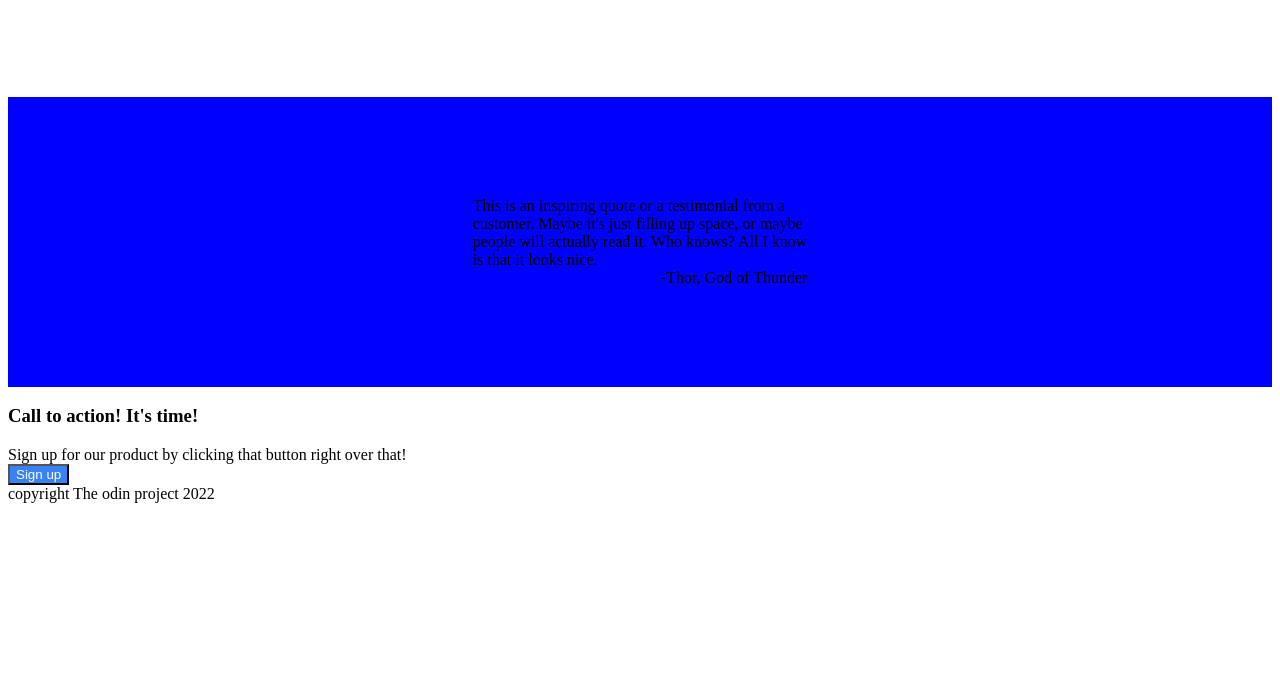
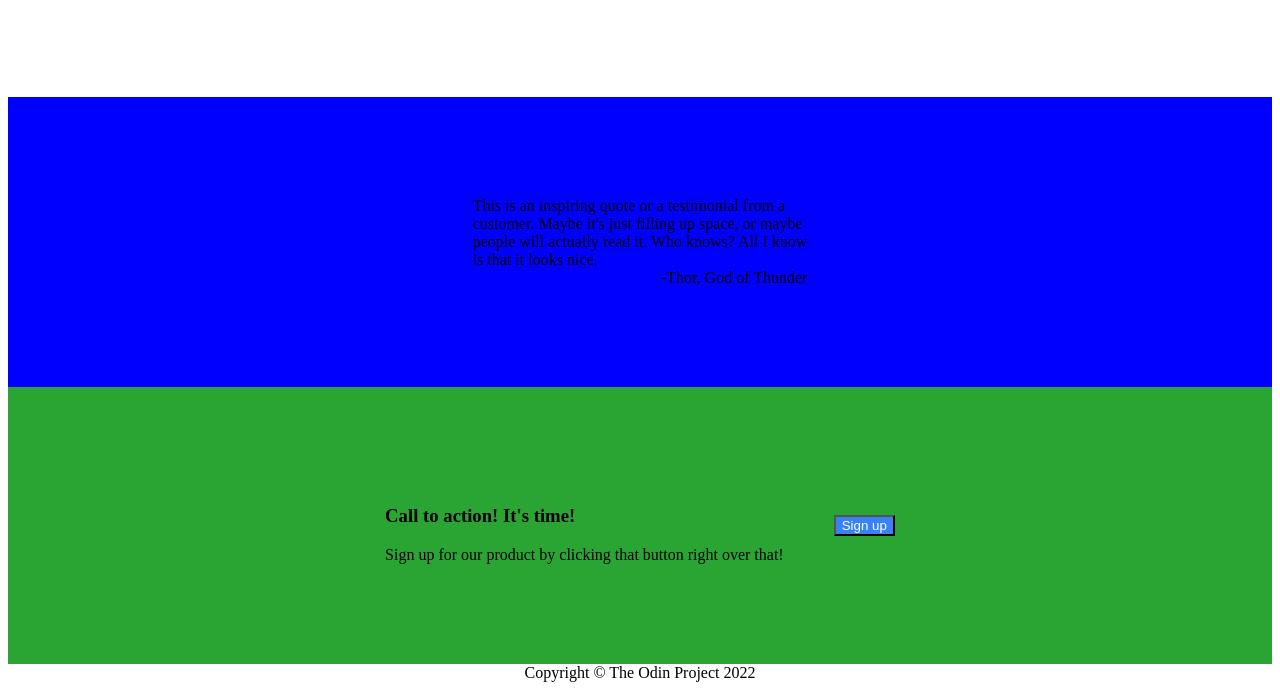
Before and after one commit to MktaHaidar/Landing_Page, a plain HTML site: page index.html in a window 1280 px wide. Shown: the part 608-1298 px from the top of the page. Before the commit the page ends 1119 px from the top, so only its background shows below. Drawn offline with Linux system fonts and the light colour scheme.

Commit message:
Make a structure of the site

```diff
--- a/index.html
+++ b/index.html
@@ -82,15 +82,20 @@
     <div class="section4">
 
         <div class="container4">
+
+            <div class="content4">
             <h3>Call to action! It's time!</h3>
-            <div class="text4">Sign up for our product by clicking that button right
+            Sign up for our product by clicking that button right
                 over that!
             </div>
+            <div class="button4">
             <button>Sign up</button>
+            </div>
         </div>
+
     </div>
     <div class="footer">
-        copyright The odin project 2022
+        Copyright © The Odin Project 2022
     </div>
 </div>
 </body>
--- a/styles.css
+++ b/styles.css
@@ -95,3 +95,19 @@ button {
     flex-direction: column;
     align-items: flex-end;
 }
+
+.section4 {
+    background-color: rgb(42, 165, 52);
+    padding: 100px;
+}
+
+.container4 {
+    display: flex;
+    align-items: center;
+    justify-content: center;
+    gap: 50px;
+}
+
+.footer {
+    text-align: center;
+}
```
